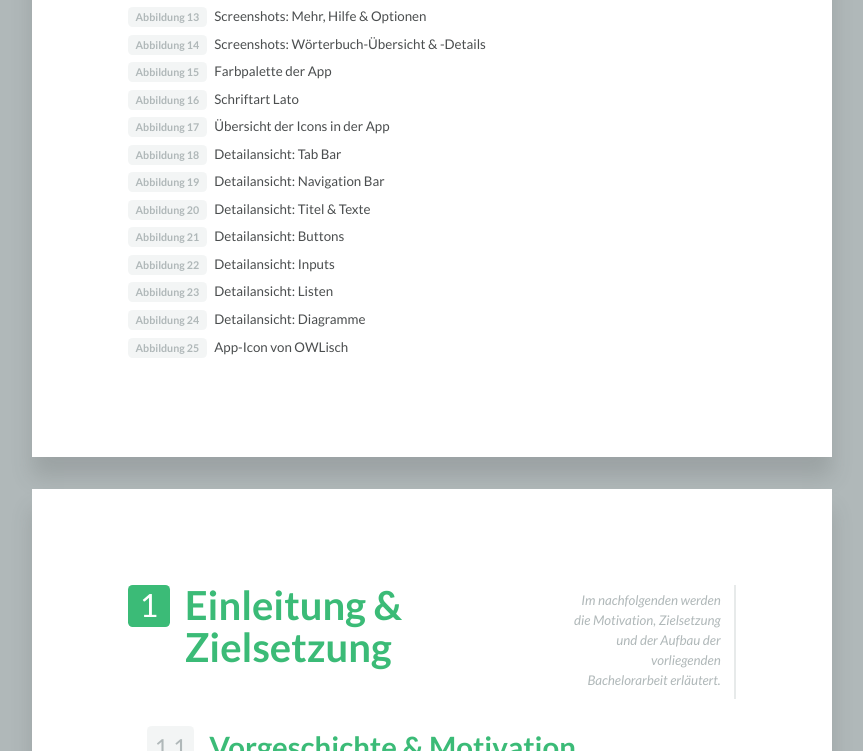
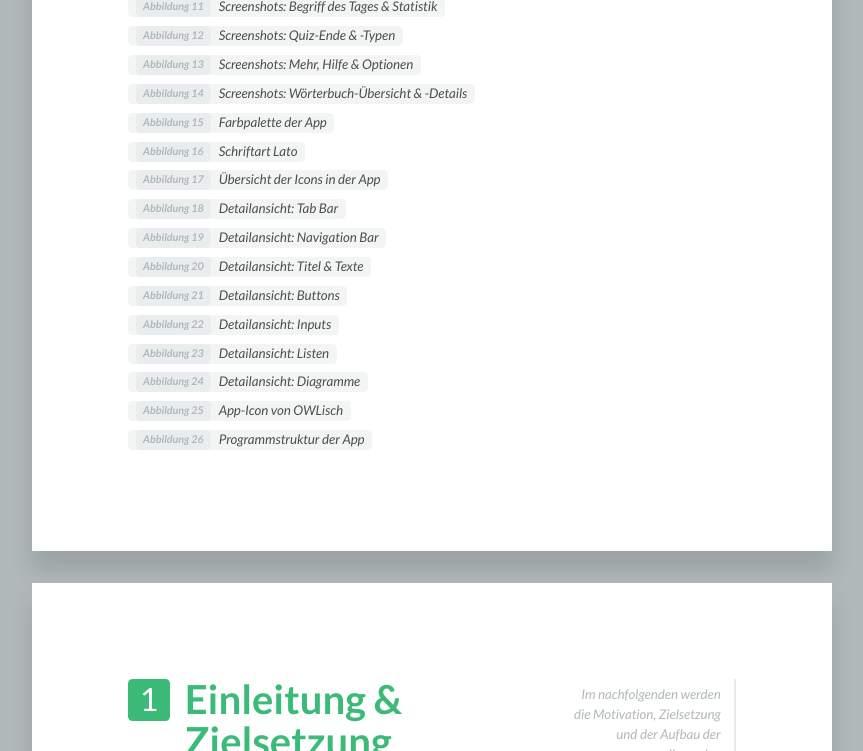
Before and after one commit to JakobMe/owlisch-print, a website: page out/print.html in a window 1280 px wide. Shown: the part 3603-4354 px from the top of the page, without its empty margins (208-1071 px from the left). Drawn offline with Linux system fonts and the light colour scheme.

Commit message:
Unterkapitel für Kapitel 4 angelegt, Kapitel 4.1 hinzugefügt, kleine Anpassungen.

```diff
--- a/src/less/_content.less
+++ b/src/less/_content.less
@@ -112,7 +112,7 @@ blockquote {
 }
 
 // Links im Text
-p, ul:not(.literature) {
+p, ol:not(.literature), ul {
     a {
         white-space: nowrap;
         font-style: italic;
@@ -148,7 +148,6 @@ ul {
     margin: 0 0 @margin-paragraph-v 0;
     list-style-type: none;
     text-align: left;
-    page-break-inside: avoid;
     border-left: @size-line solid @color-line;
     margin-left: (@margin-title-h * 2);
     margin: 0;
@@ -156,6 +155,7 @@ ul {
     // Listenelement
     li {
         position: relative;
+        page-break-inside: avoid;
         padding: 0 0 0 (@margin-title-h * 2);
         margin: 0 0 (@font-size-medium) 0;
 
```
Also changed, not shown: out/print.css, out/print.html, 15 other files.
